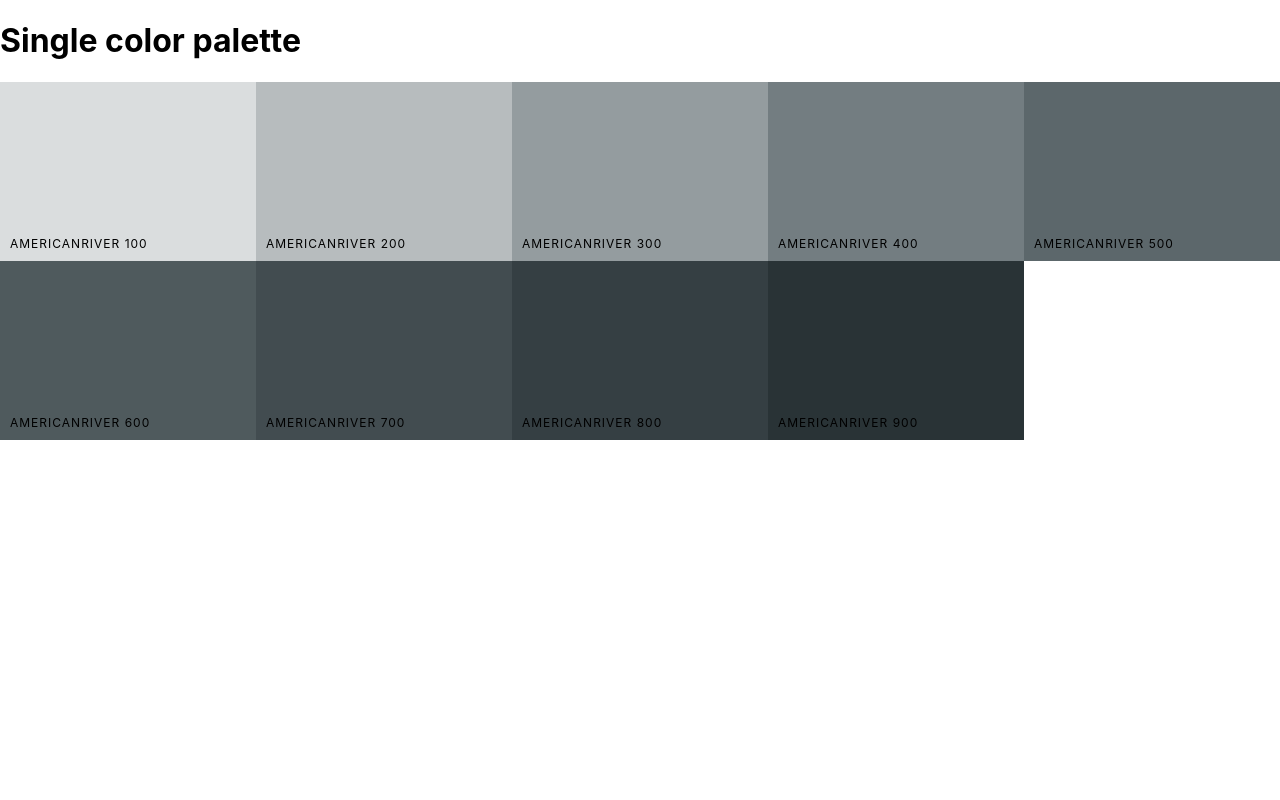
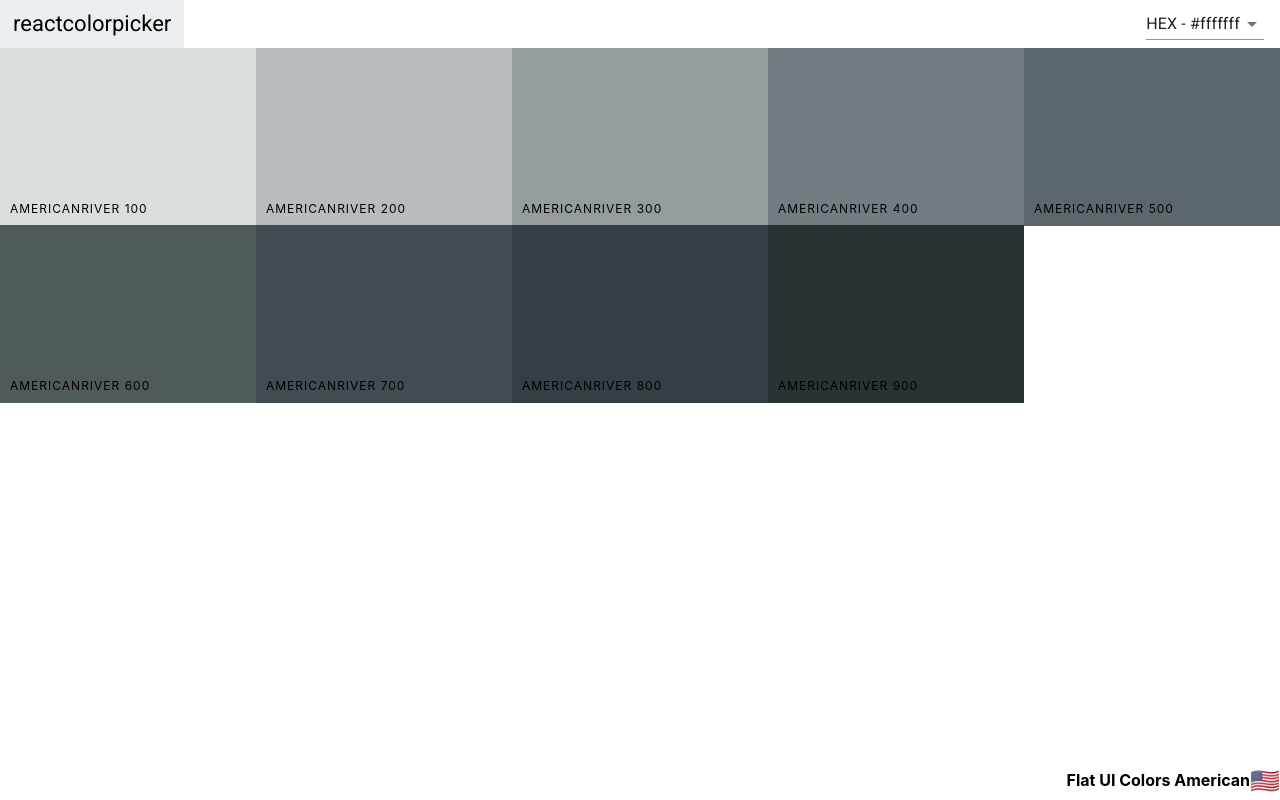
Before and after one commit to ggenute/Color-palette-app, a React (Create React App) app: page /palette/flat-ui-colors-american/americanriver in a window 1280 px wide. Built offline with nearby package versions, Linux system fonts and the light colour scheme.

Commit message:
added Navbar and Footer to SingleColorPalette

```diff
--- a/src/Navbar.js
+++ b/src/Navbar.js
@@ -31,13 +31,14 @@
     this.setState({ open: false });
   }
   render() {
-    const { level, changeLevel } = this.props;
+    const { level, changeLevel, showingAllColors } = this.props;
     const { format } = this.state;
     return (
       <header className="Navbar">
         <div className="logo">
           <Link to="/">reactcolorpicker</Link>
         </div>
+        {showingAllColors && (
           <div className="slider-container">
             <span>Level: {level}</span>
             <div className="slider">
@@ -50,6 +51,7 @@
               />
             </div>
           </div>
+        )}
         <div className="select-container">
           <Select value={format} onChange={this.handleFormatChange}>
             <MenuItem value="hex">HEX - #fffffff</MenuItem>
--- a/src/Palette.js
+++ b/src/Palette.js
@@ -3,6 +3,7 @@
 import React, { Component } from 'react';
 import ColorBox from './ColorBox';
 import Navbar from './Navbar';
+import PaletteFooter from './PaletteFooter';
 import './Palette.css';
 
 class Palette extends Component {
@@ -35,14 +36,16 @@
     )
     return (
       <div className="Palette" >
-        <Navbar level={level} changeLevel={this.changeLevel} handleChange={this.changeFormat} />
+        <Navbar
+          level={level}
+          changeLevel={this.changeLevel}
+          handleChange={this.changeFormat}
+          showingAllColors={true}
+        />
         <div className="Palette-colors">
           {colorBoxes}
         </div>
-        <footer className="Palette-footer">
-          {paletteName}
-          <span className="emoji">{emoji}</span>
-        </footer>
+        <PaletteFooter paletteName={paletteName} emoji={emoji} />
       </div>
     );
   }
--- /dev/null
+++ b/src/PaletteFooter.js
@@ -0,0 +1,13 @@
+import React from 'react';
+
+function PaletteFooter(props) {
+  const { paletteName, emoji } = props;
+  return (
+    <footer className="Palette-footer">
+      {paletteName}
+      <span className="emoji">{emoji}</span>
+    </footer>
+  );
+}
+
+export default PaletteFooter;
--- a/src/SingleColorPalette.js
+++ b/src/SingleColorPalette.js
@@ -1,10 +1,16 @@
 import React, { Component } from 'react';
+import Navbar from './Navbar';
 import ColorBox from './ColorBox';
+import PaletteFooter from './PaletteFooter';
 
 class SingleColorPalette extends Component {
   constructor(props) {
     super(props);
     this._shades = this.gatherShades(this.props.palette, this.props.colorId);
+    this.state = {
+      format: "hex"
+    };
+    this.changeFormat = this.changeFormat.bind(this);
   }
   gatherShades(palette, colorToFilterBy) {
     let shades = [];
@@ -16,21 +22,30 @@
     }
     return shades.slice(1);
   }
+  changeFormat(val) {
+    this.setState({ format: val });
+  }
   render() {
+    const { format } = this.state;
+    const { paletteName, emoji } = this.props.palette;
     const colorBoxes = this._shades.map(color => (
       <ColorBox
         key={color.id}
         name={color.name}
-        background={color.hex}
+        background={color[format]}
         showLink={false}
       />
     ))
     return (
       <div className="Palette">
-        <h1>Single color palette</h1>
+        <Navbar
+          handleChange={this.changeFormat}
+          showingAllColors={false}
+        />
         <div className="Palette-colors">
           {colorBoxes}
         </div>
+        <PaletteFooter paletteName={paletteName} emoji={emoji} />
       </div>
     );
   }
```
Lines whose indentation alone changed are shown as unchanged.
